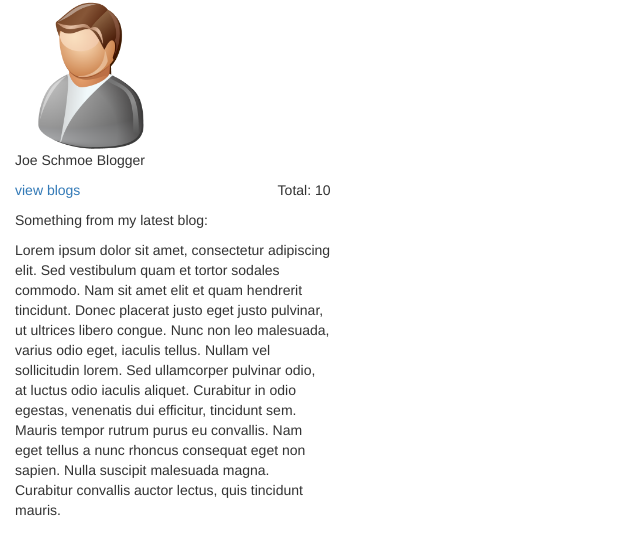
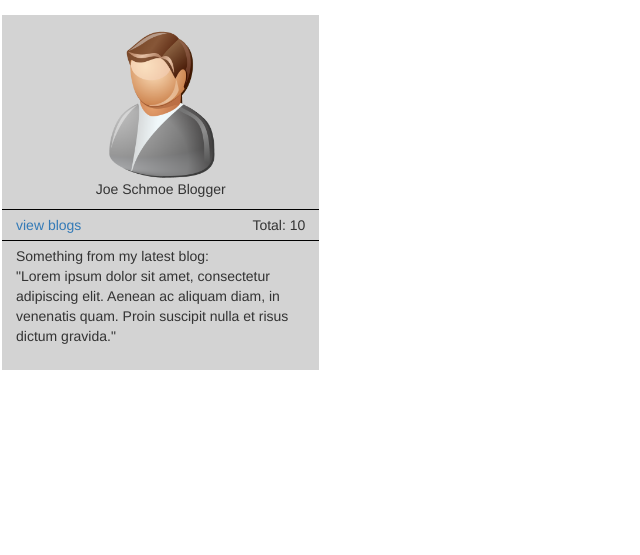
Before and after one commit to santonyuk/Blogs, a PHP site: page /pages/home.html in a window 1280 px wide. Shown: the top 555 px of the page, without its empty margins (0-640 px from the left). Run offline with PHP 8.4, Linux system fonts and the light colour scheme; some libraries are stand-ins or nearby versions.

Commit message:
Styled post container for home page

```diff
--- a/pages/home.html
+++ b/pages/home.html
@@ -22,30 +22,23 @@
 <? include('include/nav.html') ?>
 
 <!-- Blog cards -->
-    <div class="row col-md-10 col-xs-12 page-container"> <!-- separates cards from nav -->
+    <div class="row col-md-9 col-xs-12 page-container"> <!-- separates cards from nav -->
       <!-- Loop the card boxes -->
-        <div class="card-box col-md-4 col-sm-6"> <!-- card outer boxes to add margins -->
-			<div class="card"> <!-- card inner boxes -->
-				<div id="user">
-					<img src="images/user2.png" alt="user2.png" height="150px" width="150px" />
-					<p>Joe Schmoe Blogger</p>
+        <div class="post-box col-md-4 col-sm-6"> <!-- card outer boxes to add margins -->
+			<div class="post"> <!-- card inner boxes -->
+				<img src="images/user2.png" alt="user2.png" height="150px" width="150px" />
+				<p class="center">Joe Schmoe Blogger</p>
+				<p class="top-bottom-border extend pull"><a href="#">view blogs</a>
+				<span class="pull-right">Total: 10</span></p>
+				<div class="blog-text">
+					<p>Something from my latest blog:<br>
+					"Lorem ipsum dolor sit amet, consectetur adipiscing elit. Aenean ac aliquam diam, in venenatis quam.
+					Proin suscipit nulla et risus dictum gravida."</p>
 				</div>
-				<p class="top-bottom-border extend"><a href="/328/blogs/user?id=1">view blogs</a>
-				  <span class="pull-right">Total: 10</span></p>
-
-				<p>Something from my latest blog:</p>
-				<p>Lorem ipsum dolor sit amet, consectetur adipiscing elit. Sed vestibulum quam et tortor
-									sodales commodo. Nam sit amet elit et quam hendrerit tincidunt. Donec placerat justo eget justo
-									pulvinar, ut ultrices libero congue. Nunc non leo malesuada, varius odio eget, iaculis tellus.
-									Nullam vel sollicitudin lorem. Sed ullamcorper pulvinar odio, at luctus odio iaculis aliquet.
-									Curabitur in odio egestas, venenatis dui efficitur, tincidunt sem. Mauris tempor rutrum purus
-									eu convallis. Nam eget tellus a nunc rhoncus consequat eget non sapien. Nulla suscipit malesuada
-									magna. Curabitur convallis auctor lectus, quis tincidunt mauris.</p>
 			</div> <!-- card -->
         </div> <!-- card box -->
 	</div>
 
 
-
 </body>
 </html>
--- a/styles/styles.css
+++ b/styles/styles.css
@@ -36,6 +36,45 @@ nav a {
 /* Body Styles */
 
 
+.page-container {
+    margin: 1em 0 1em 0;
+    padding: 0 1px 1px 1px;
+  }
+
+.post-box {
+	margin: 1px 0 1px 0;
+    padding: 0 1px;
+  }
+
+  .post {
+    padding: 14px;
+    background: lightgrey;
+	text-align: center;
+  }
+
+  .blog-text {
+	text-align: left;
+  }
+
+  /* Classes */
+  .top-bottom-border {
+    border-top: solid 1px black;
+    border-bottom: solid 1px black;
+	text-align: left;
+  }
+
+  .bottom-border {
+    border-bottom: solid 1px black;
+  }
+
+  .extend {
+    margin: 0 -1em 5px -1em;
+    padding: 5px 1em 5px 1em;
+  }
+
+  .center {
+    text-align: center;
+  }
 
 /*About Us Styles */
 .jumbotron {
```
